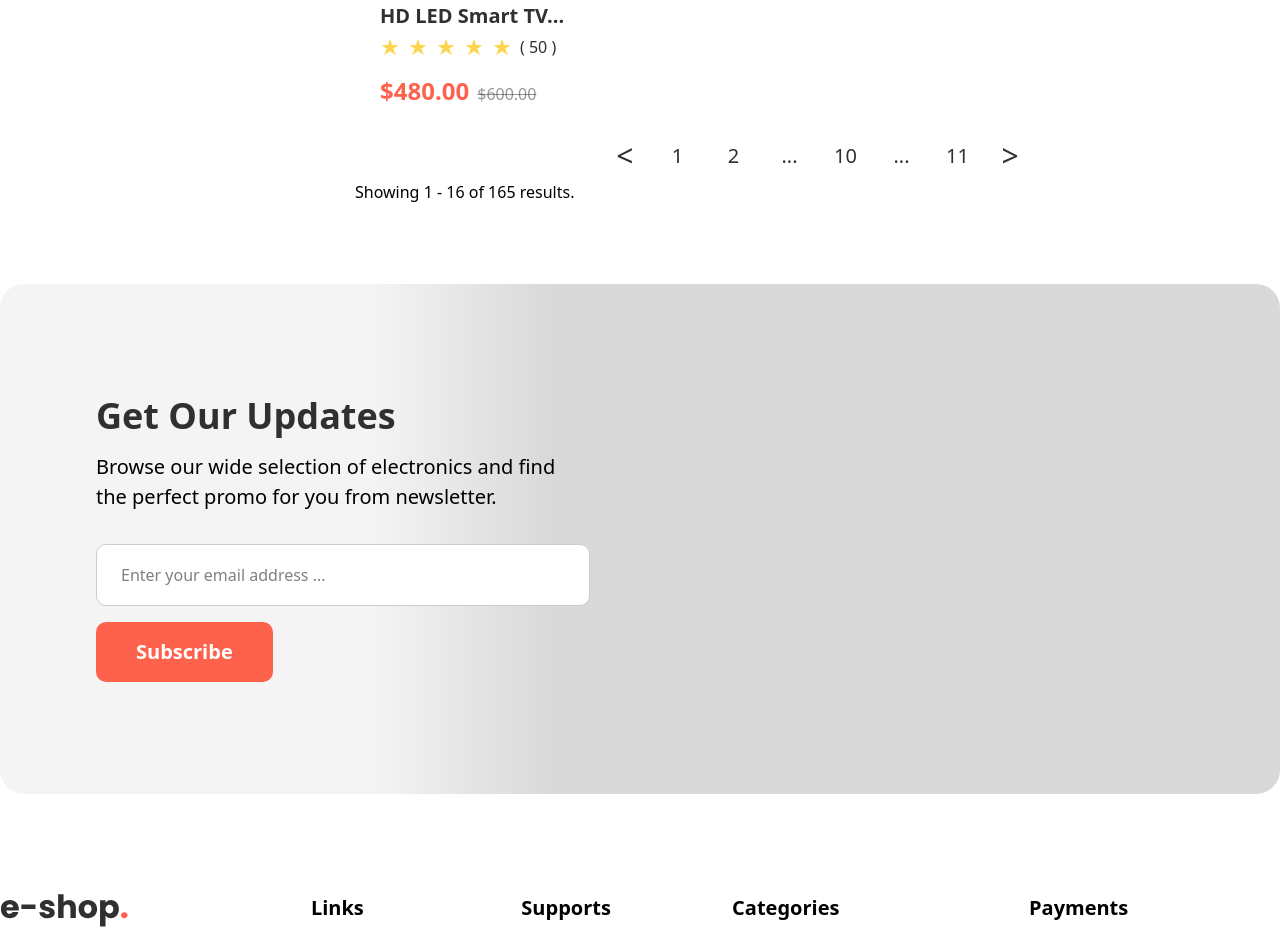
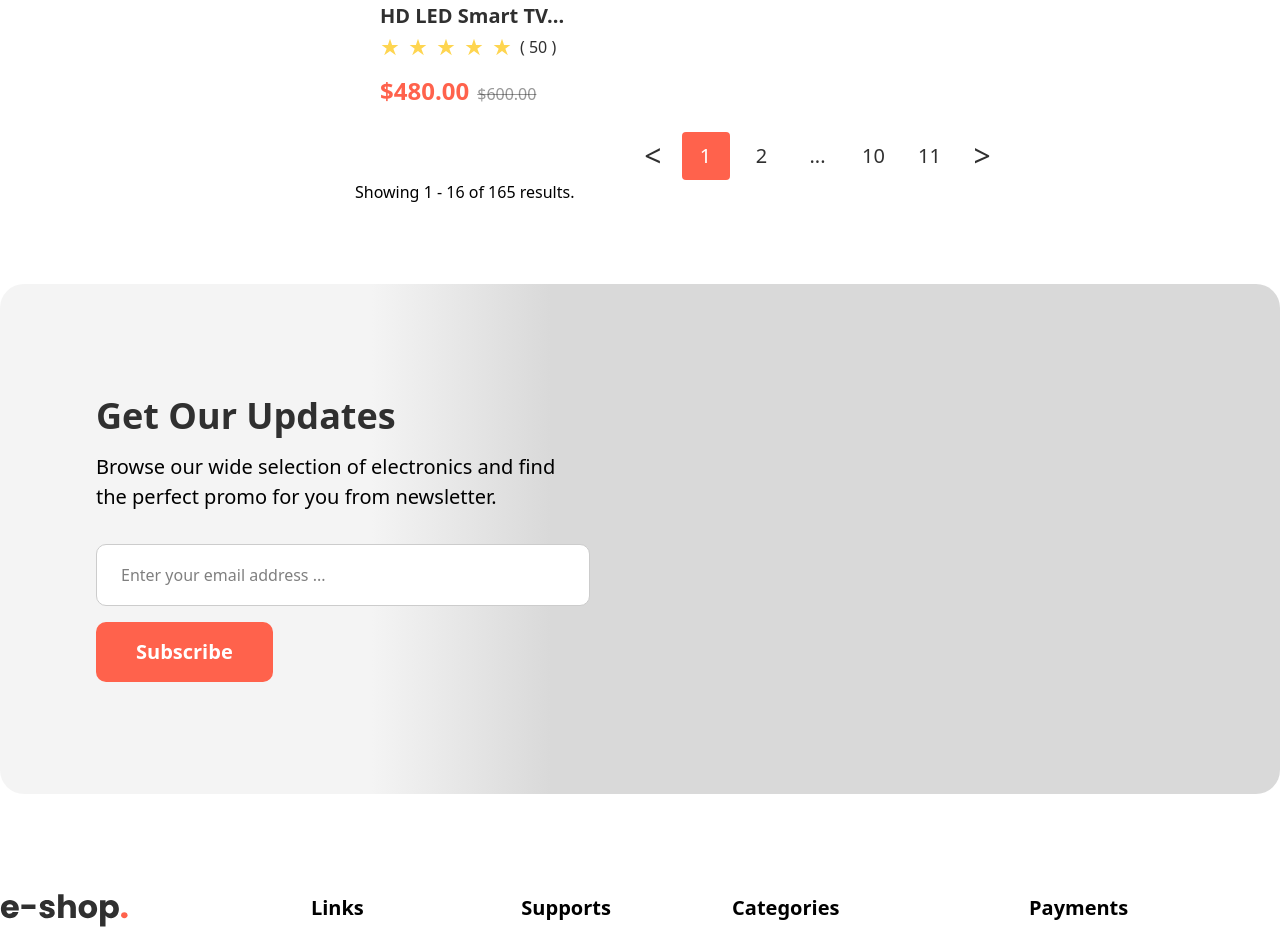
Before and after one commit to ramen72/OYA-Project-16-E-Shop, a React (Vite) app: page /product-list in a window 1280 px wide. Shown: the part 3146-4075 px from the top of the page. Built offline with nearby package versions, Linux system fonts and the light colour scheme.

Commit message:
Update Pagination.jsx

```diff
--- a/src/components/commonLayouts/Pagination.jsx
+++ b/src/components/commonLayouts/Pagination.jsx
@@ -2,6 +2,7 @@ import React, { useState } from "react";
 
 const Pagination = ({ totalItems, itemPerPage, currentPage, onPageChange }) => {
   const [isPaginationHover, setIsPaginationHover] = useState(false);
+  const [active, setActive] = useState(1);
 
   const totalPages = Math.ceil(totalItems / itemPerPage);
   const maxPagesToShow = 5;
@@ -25,37 +26,24 @@ const Pagination = ({ totalItems, itemPerPage, currentPage, onPageChange }) => {
       pages.push(uniquePages[i]);
       if (
         i < uniquePages.length - 1 &&
-        uniquePages[i + 1] - uniquePages[1] > 1
+        uniquePages[i + 1] - uniquePages[i] > 1
       ) {
         pages.push("...");
       }
     }
   }
 
-  // const pagesToShowBeforeAfter = 3;
-  // let startPage = Math.max(1, currentPage - pagesToShowBeforeAfter);
-  // let endPage = Math.min(totalPages, currentPage + pagesToShowBeforeAfter);
-
-  // if (endPage - startPage + 1 < maxPagesToShow) {
-  //   if (startPage > 1) {
-  //     startPage = Math.max(1, endPage - maxPagesToShow + 1);
-  //   }
-  //   endPage = Math.min(totalPages, startPage + maxPagesToShow - 1);
-  // }
-  // const pageNumber = [];
-  // for (let i = startPage; i <= endPage; i++) {
-  //   pageNumber.push(i);
-  // }
-
   //   number handleClick
   const handleNumberClick = (item) => {
+    onPageChange(item);
+    setActive(item);
     console.log(item);
   };
   return (
     <>
       <div className="flex justify-center items-center gap-2">
         <button
-          onClick={() => onPageChange(currentPage - 1)}
+          onClick={() => handleNumberClick(currentPage - 1)}
           disabled={currentPage === 1}
           className={`px-3 py-1 rounded text-black font-["poppins"] text-3xl cursor-pointer transform transition-all duration-300 hover:bg-orange hover:text-white`}
         >
@@ -64,16 +52,16 @@ const Pagination = ({ totalItems, itemPerPage, currentPage, onPageChange }) => {
         {pages.map((item, index) => (
           <button
             key={index}
-            onClick={() => onPageChange(item)}
+            onClick={() => handleNumberClick(item)}
             className={`w-12 h-12 rounded text-black font-["poppins"] text-xl cursor-pointer transform transition-all duration-300 hover:bg-orange hover:text-white ${
               isPaginationHover && "bg-orange text-white"
-            }`}
+            } ${active == item && "bg-orange text-white"}`}
           >
             {item}
           </button>
         ))}
         <button
-          onClick={() => onPageChange(currentPage + 1)}
+          onClick={() => handleNumberClick(currentPage + 1)}
           disabled={currentPage === totalPages}
           className={`px-3 py-1 rounded text-black font-["poppins"] text-3xl cursor-pointer transform transition-all duration-300 hover:bg-orange hover:text-white`}
         >
```
